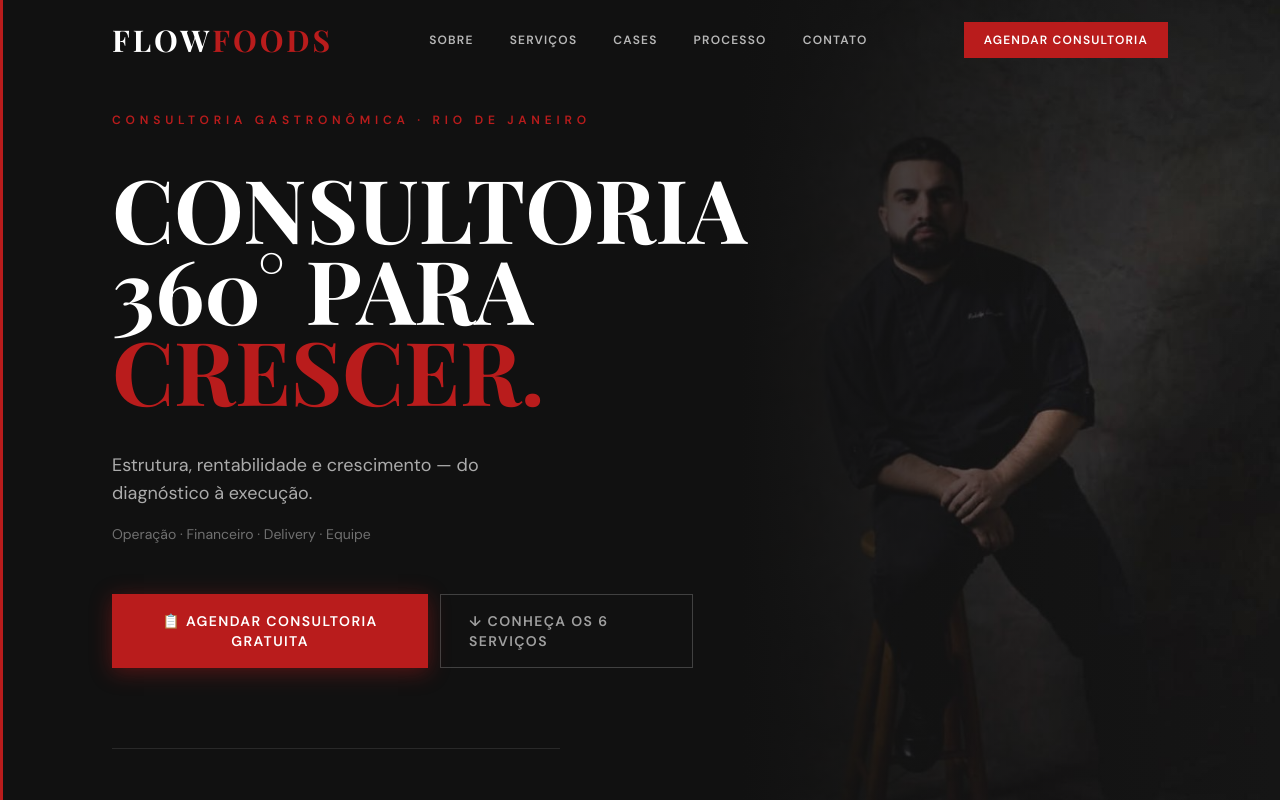
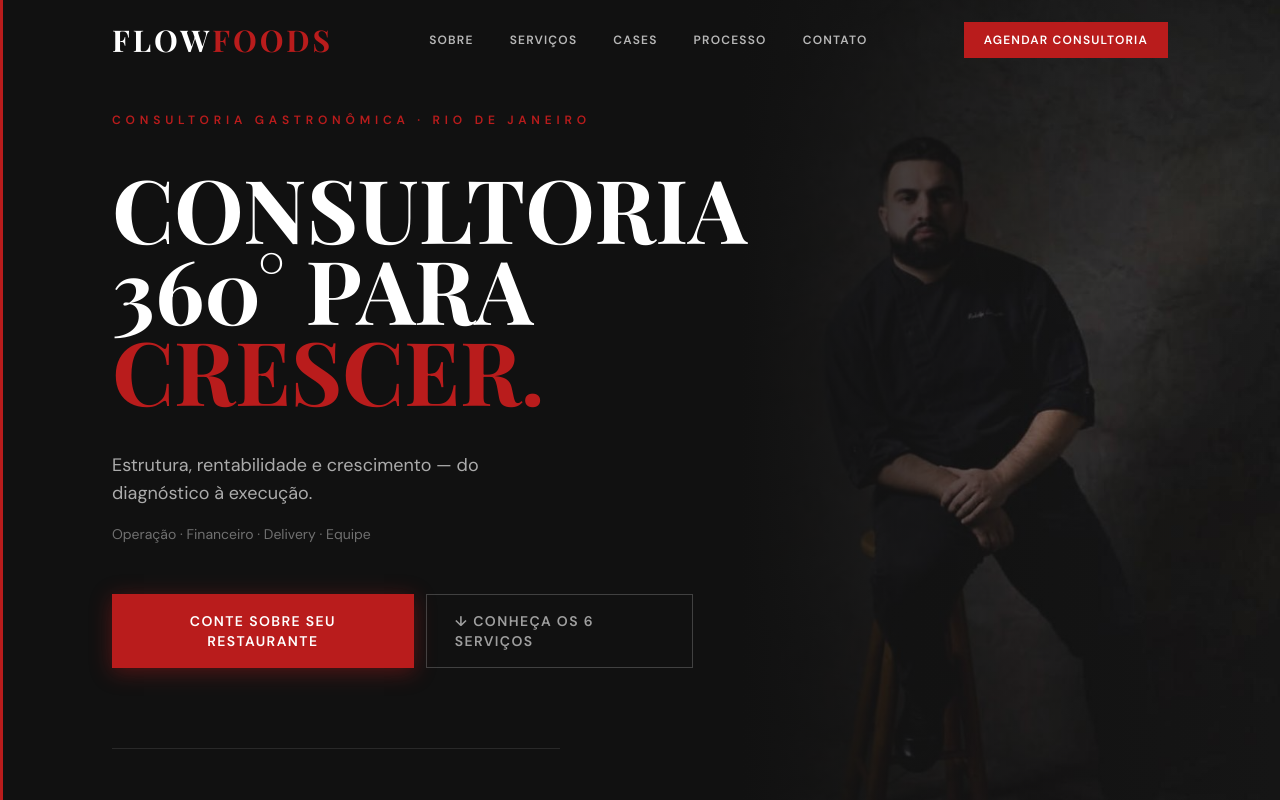
Before and after one commit to Flowfoods/flowfoods, a Next.js app: page / in a window 1280 px wide. Shown: the top 800 px of the page. Built offline with nearby package versions, Linux system fonts and the light colour scheme.

Commit message:
copy: CTA hero — conte sobre seu restaurante

```diff
--- a/src/components/Hero.tsx
+++ b/src/components/Hero.tsx
@@ -62,7 +62,7 @@ export default function Hero() {
           {/* CTAs */}
           <div className="flex flex-col sm:flex-row gap-3">
             <ModalTriggerButton className="inline-flex items-center justify-center gap-2 bg-primary hover:bg-primary-dark text-white font-semibold text-xs sm:text-sm px-7 py-4 uppercase tracking-widest transition-all duration-200 active:scale-[0.98] shadow-[0_4px_20px_rgba(185,28,28,0.4)]">
-              📋 Agendar Consultoria Gratuita
+              Conte sobre seu restaurante
             </ModalTriggerButton>
             <a
               href="#servicos"
```
